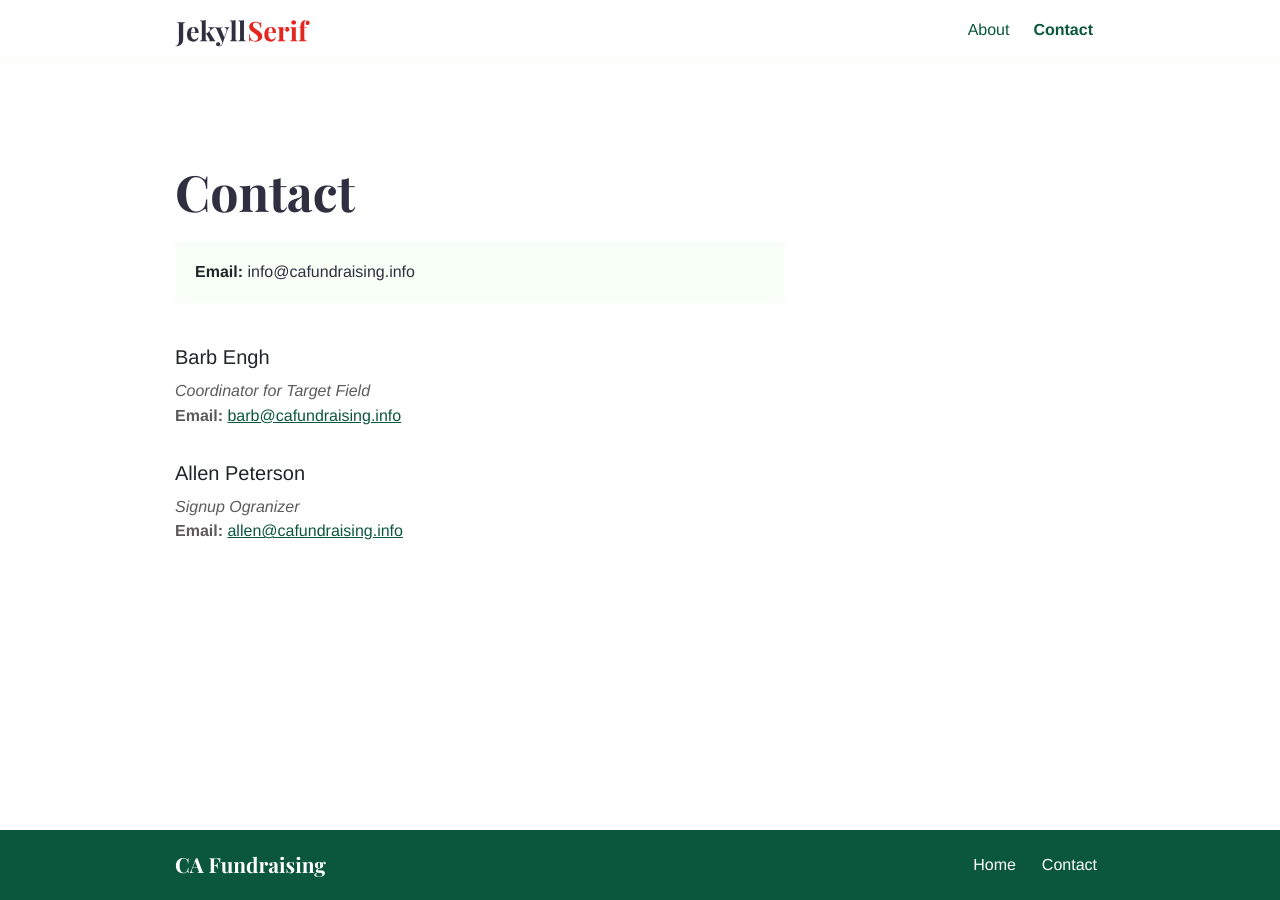
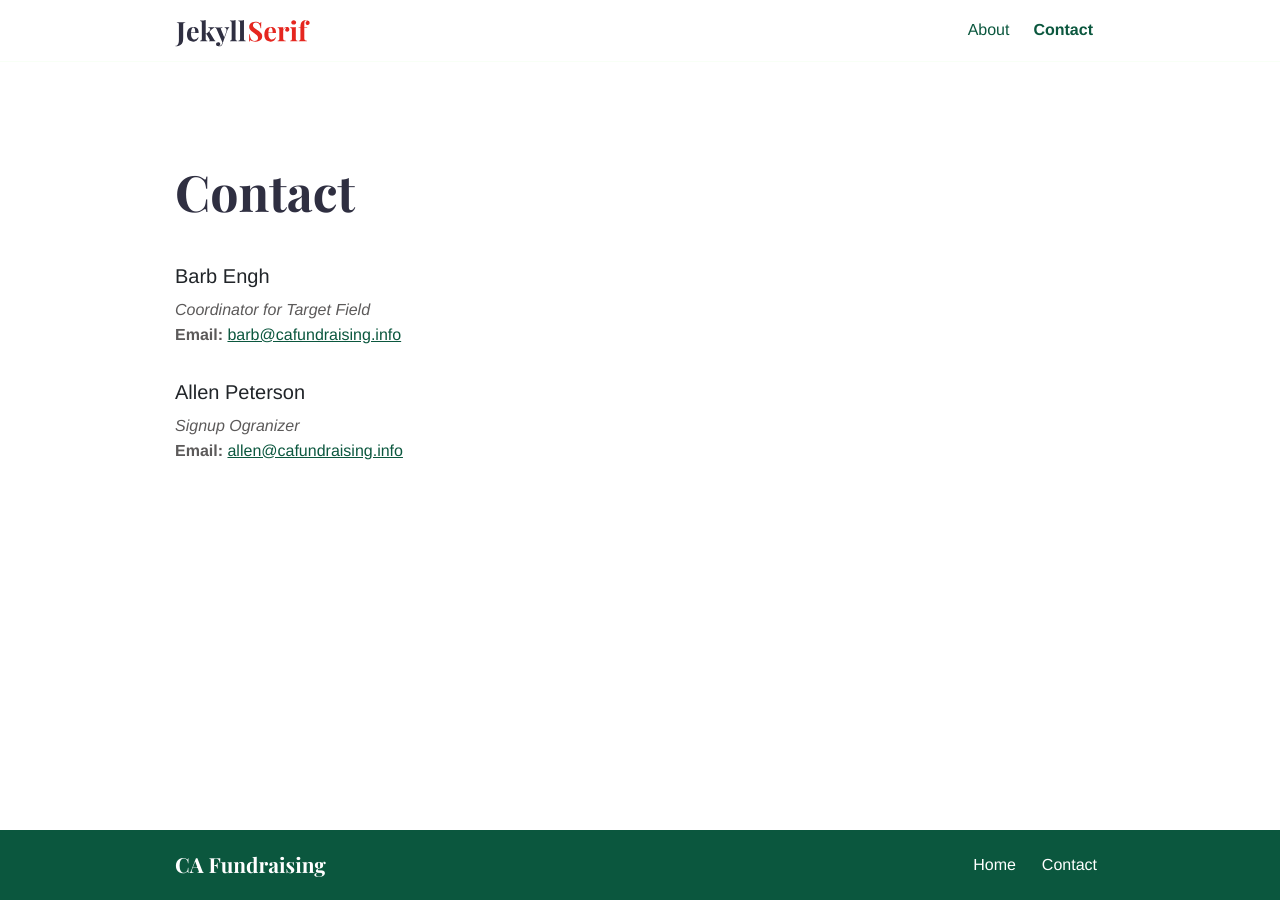
Before and after one commit to Frogdart5/fierce-avocado-6c9b0, a Jekyll site: the page built from contact.md, in a window 1280 px wide. Built offline with Jekyll 4.4.1, drawn with Linux system fonts in a browser that asks for light colours.

Commit message:
contact.html: changed

```diff
--- a/_layouts/contact.html
+++ b/_layouts/contact.html
@@ -9,7 +9,7 @@ bodyClass: page-contact
         <div class="col-12 col-md-8">
             <div class="service service-single">
                 <h1 class="title">{{page.title}}</h1>
-                {% include call.html show_button=false %}
+
                 <div class="content mt-4">{{content}}</div>
             </div>
         </div>
```
